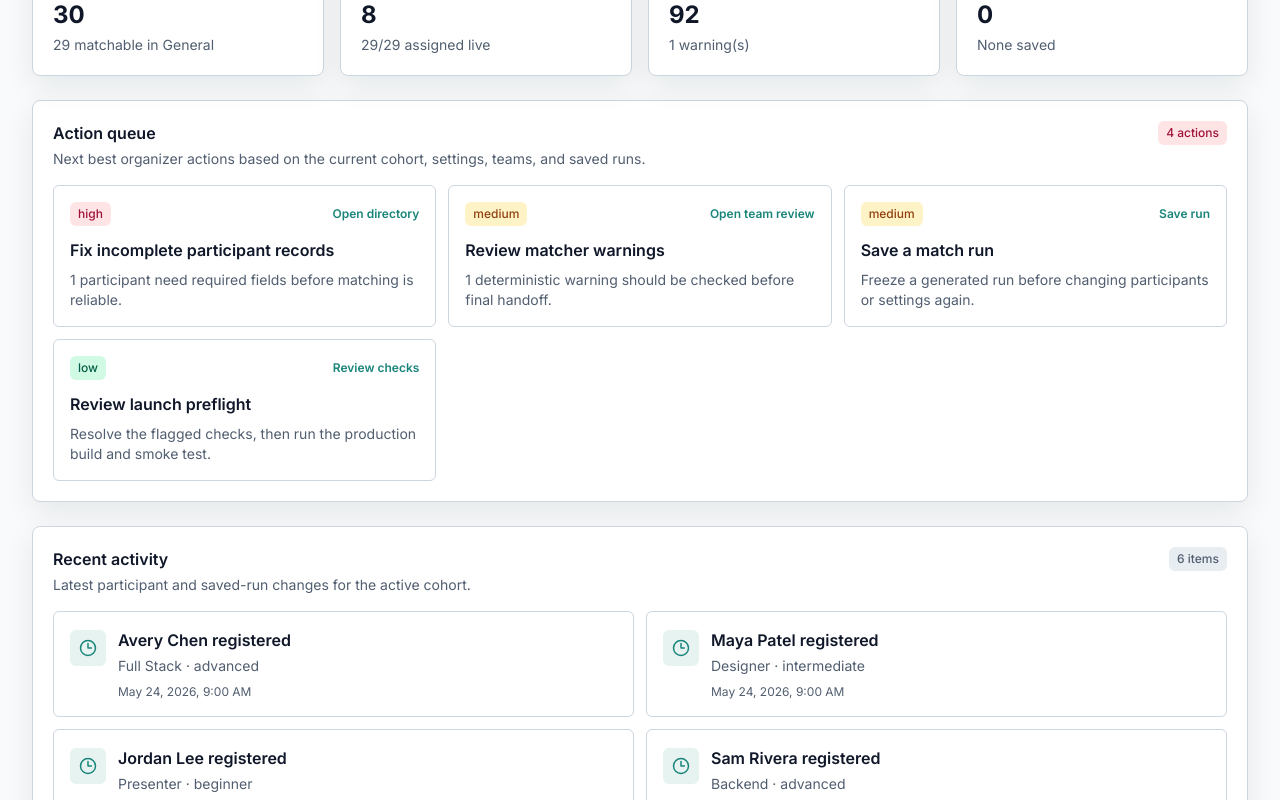
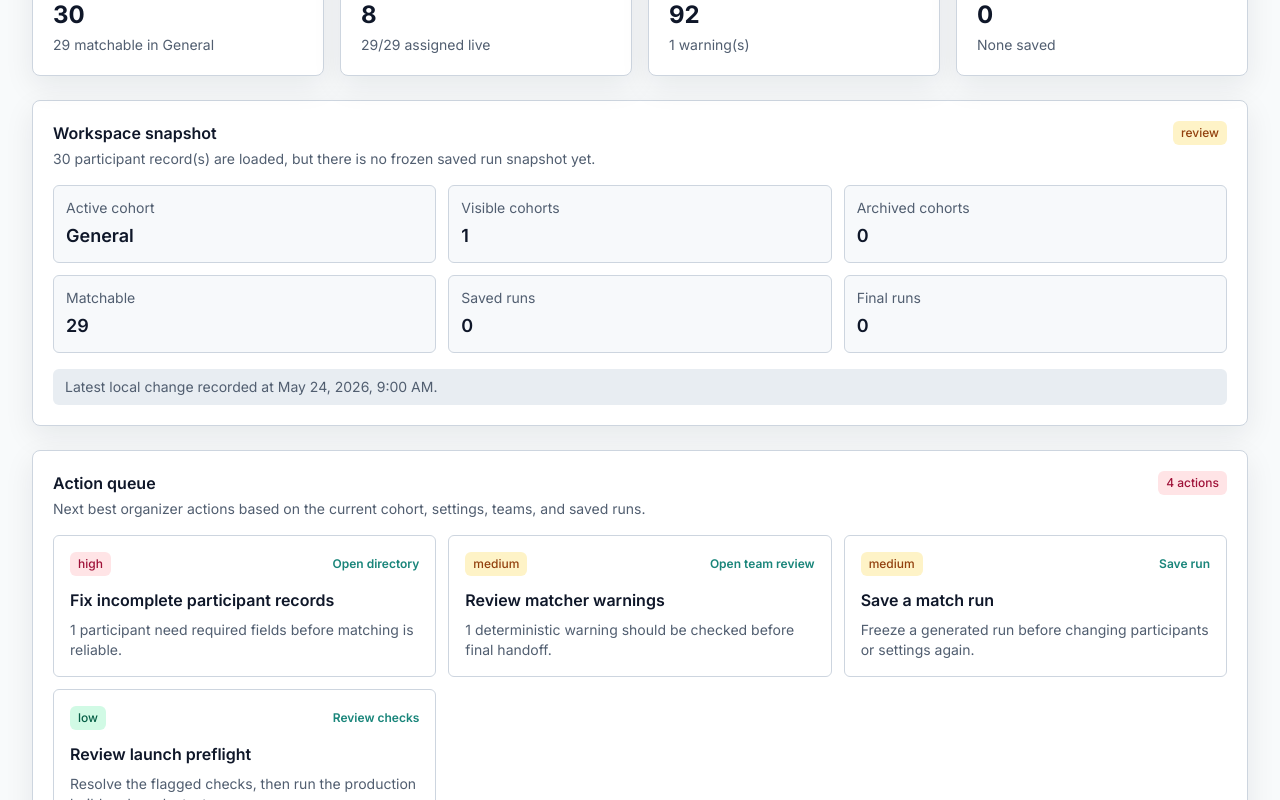
Before and after one commit to best-ed/HackMatch-AI, a Next.js app: page /admin in a window 1280 px wide. Shown: the part 2900-3700 px from the top of the page. Built offline with nearby package versions, Linux system fonts and the light colour scheme; no server answers; the database is empty.

Commit message:
feat: surface the workspace snapshot on admin overview

```diff
--- a/app/admin/page.tsx
+++ b/app/admin/page.tsx
@@ -31,6 +31,7 @@ import { evaluateSupabaseReadiness } from "@/lib/supabase-readiness";
 import { evaluateSupabaseRlsReadiness, type SupabaseRlsReadinessItem } from "@/lib/supabase-rls-readiness";
 import { evaluateSupabaseSchemaReadiness, type SupabaseSchemaReadinessItem } from "@/lib/supabase-schema-readiness";
 import { buildSupabaseSyncSummary } from "@/lib/supabase-sync-status";
+import { buildWorkspaceSnapshotSummary } from "@/lib/workspace-snapshot-summary";
 
 export default function AdminPage() {
   const {
@@ -188,6 +189,13 @@ export default function AdminPage() {
     deploymentStatus: deploymentReadiness.status,
     storageStatus: storageDiagnostics?.status ?? "review"
   });
+  const workspaceSnapshot = buildWorkspaceSnapshotSummary({
+    participants,
+    savedRuns: savedMatchRuns,
+    activeCohort,
+    archivedCohorts,
+    auditHistory
+  });
 
   return (
     <div className="space-y-6">
@@ -233,6 +241,30 @@ export default function AdminPage() {
         <MetricCard href="/admin/teams" title="Team review" value={averageScore} detail={`${result.warnings.length} warning(s)`} icon={<ShieldCheck size={20} />} />
         <MetricCard href="/admin/teams" title="Saved runs" value={savedMatchRuns.length} detail={finalRun ? `Final: ${finalRun.name}` : latestRun ? `Latest: ${latestRun.name}` : "None saved"} icon={<Download size={20} />} />
       </div>
+      <Card className="space-y-4">
+        <div className="flex flex-wrap items-start justify-between gap-3">
+          <div>
+            <h2 className="font-semibold">Workspace snapshot</h2>
+            <p className="mt-1 text-sm text-muted-foreground">{workspaceSnapshot.detail}</p>
+          </div>
+          <Badge className={workspaceSnapshot.status === "ready" ? "bg-emerald-100 text-emerald-800" : "bg-amber-100 text-amber-800"}>
+            {workspaceSnapshot.status}
+          </Badge>
+        </div>
+        <div className="grid gap-3 sm:grid-cols-2 xl:grid-cols-3">
+          {workspaceSnapshot.metrics.map((metric) => (
+            <div className="rounded-md border border-border bg-muted/35 p-3" key={metric.label}>
+              <div className="text-sm text-muted-foreground">{metric.label}</div>
+              <div className="mt-1 text-lg font-semibold">{metric.value}</div>
+            </div>
+          ))}
+        </div>
+        {workspaceSnapshot.latestChange ? (
+          <p className="rounded-md bg-muted px-3 py-2 text-sm text-muted-foreground">
+            {workspaceSnapshot.latestChange}
+          </p>
+        ) : null}
+      </Card>
       <Card className="space-y-4">
         <div className="flex flex-wrap items-start justify-between gap-3">
           <div>
```
